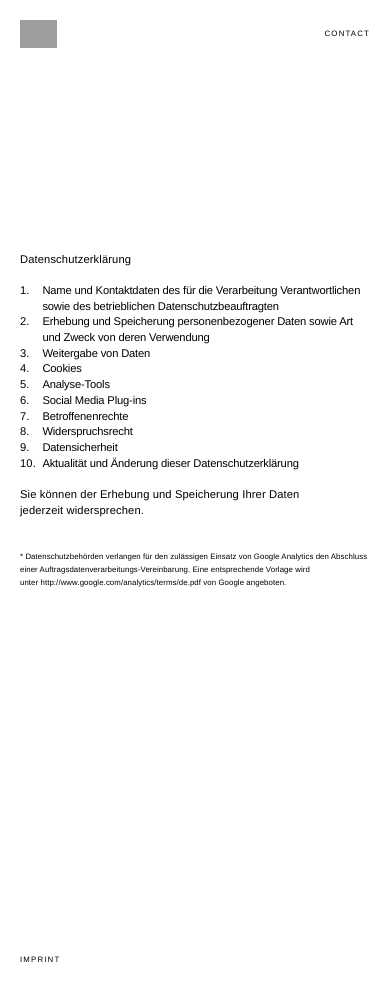
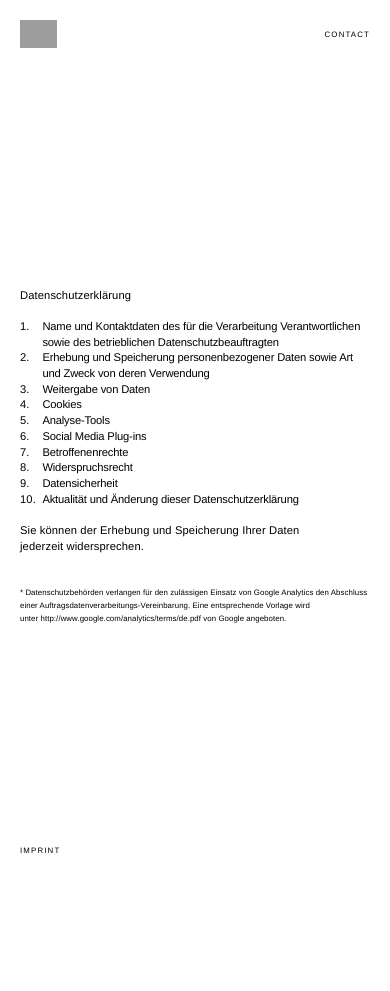
Before and after one commit to bimbambenjamin/react-portfolio, a React (Create React App) app: page /privacy in a window 390 px wide. After the commit the page ends 883 px from the top, so only its background shows below. Built offline with nearby package versions, Linux system fonts and the light colour scheme; no server answers; grey boxes are pictures that could not be loaded; a web font is replaced by a local one.

Commit message:
heroku url fix, layout, hovers

```diff
--- a/public/assets/css/main.css
+++ b/public/assets/css/main.css
@@ -54,12 +54,14 @@ html, body, header, main, footer, #hero, .gallery {
     font-feature-settings: "ss03" on;
 }
 body {
+/*
 	overflow-x:hidden;
+	overflow-y: hidden;
+*/
 	min-width: var( --min-width );
 }
 main {
 	min-height: calc( 100vh - var( --footer-height ) );
-	overflow-x: hidden;
 }
 body,
 button,
@@ -149,8 +151,6 @@ img {
 .current {
     pointer-events: none;
     cursor: default;
-    color: var( --tertiary-color ) !important;
-/*    box-shadow: 0 1px var( --primary-color );*/
 }
 .no-select {
     -webkit-touch-callout: none; /* iOS Safari */
@@ -168,11 +168,14 @@ img {
 
 /* buttons */
 button,
-.social a {
+.social a,
+#contact a,
+#imprint a {
 	padding: var( --button-space ) var( --button-space ) calc( var( --button-space ) * 0.85 );
 	background: var( --background-color );
     color: var( --primary-color );
 	cursor: pointer;
+	line-height: 1em;
 
 	-webkit-transition: all 150ms linear;
        -moz-transition: all 150ms linear;
@@ -192,7 +195,10 @@ button:active {
 	outline: none;
 }
 button:hover,
-.social a:hover {
+.social a:hover,
+#contact a:hover,
+#imprint a:hover,
+#privacy a:hover {
 	background: black;
 	color: white;
 /*	transform: translate( 0, 0 );*/
@@ -224,8 +230,16 @@ button:hover,
 .dropdown-button {
     cursor: pointer;
 }
+.dropdown-button:hover {
+	color: #666;
+}
 .dropdown-button:hover + .dropdown-arrow {
-	display: block;
+	opacity: 1;
+	-webkit-transition: all 150ms linear;
+       -moz-transition: all 150ms linear;
+        -ms-transition: all 150ms linear;
+         -o-transition: all 150ms linear;
+            transition: all 150ms linear;
 }
 
 
@@ -288,9 +302,9 @@ header nav button {
 }
 .header-logo {
     margin: var( --page-frame );
-	min-width: 142px;
-/*	min-width: calc( var( --min-width ) - calc( var( --page-frame )  * 2 ) );*/
-	width: auto;
+	width: calc( var( --logo-height ) * 5.0684 );
+	min-width: calc( var( --logo-height ) * 5.0684 );
+/*	min-width: 142px;*/
     height: var( --logo-height );
 	min-height: var( --logo-height );
     position: absolute;
@@ -417,10 +431,10 @@ header nav button {
 
 
 .freedom-above {
-    margin-top: var( --freedom );
+    padding-top: var( --freedom );
 }
 .freedom-below {
-    margin-bottom: var( --freedom );
+    padding-bottom: var( --freedom );
 }
 .bottom-gap {
     margin-bottom: calc( var( --page-frame ) * 2 );
@@ -495,7 +509,12 @@ header nav button {
 	top: 0;
 	position: absolute;
 	transform: translate( calc( var( --font-size ) * -2.75 ), calc( var( --font-size ) * 0.5 ) );
-	display: none;
+	opacity: 0;
+	-webkit-transition: all 150ms linear;
+       -moz-transition: all 150ms linear;
+        -ms-transition: all 150ms linear;
+         -o-transition: all 150ms linear;
+            transition: all 150ms linear;
 }
 .collapsed > .dropdown-arrow:before {
     transform: rotate( 225deg );
@@ -611,6 +630,9 @@ header nav button {
        -moz-transition: opacity .25s ease-in-out;
             transition: opacity .25s ease-in-out;
     line-height: 1em;
+}
+.one-word-per-line {
+	word-spacing: var( --item-width );
 }
 
 /* showcase */
@@ -737,7 +759,7 @@ header nav button {
     padding: var( --page-frame );
 }
 .social li, #imprint li {
-    display: block !important;
+    display: block;
 }
 
 #contact ul, #imprint ul {
@@ -763,10 +785,6 @@ header nav button {
 	padding: 2px 5px !important;
 	border: none !important
 */
-}
-#imprint ul li a:hover, #privacy li a:hover {
-	color: white;
-	background: var( --primary-color );
 }
 #disclaimer, #privacy {
     text-align: left;
--- a/public/assets/css/media-queries.css
+++ b/public/assets/css/media-queries.css
@@ -27,7 +27,7 @@
 
 /* iphone se */
 @media screen
-and ( max-width: 319px ) {
+and ( max-width: 834px ) {
     :root {
         --item-width: calc( 320px - calc( var( --page-frame ) * 2 ) );
     }
--- a/src/partials/Footer.js
+++ b/src/partials/Footer.js
@@ -35,7 +35,7 @@ function FooterNav( props ) {
 
 					<NavLink
 						to = "/imprint"
-						activeClassName = "vanish no-select"
+						activeClassName = "vanish no-select current"
 						isActive = { CheckActive }
 					>
 						<button
@@ -54,7 +54,7 @@ function FooterNav( props ) {
 				<li>
 					<NavLink
 						to = "/privacy"
-						activeClassName = "vanish no-select"
+						activeClassName = "vanish no-select current"
 						isActive = { CheckActive }
 					>
 						<button
--- a/src/partials/Gallery.js
+++ b/src/partials/Gallery.js
@@ -9,7 +9,7 @@ function Teaser( props )  {
 
 			<div className = "item citizen">
 
-				<div className = "teaser" onClick = { props.onClick }>
+				<div className = "teaser one-word-per-line" onClick = { props.onClick }>
 
 					<NavLink to = { `/showcase/${ props.folder }` }>
 						<img
--- a/src/partials/Header.js
+++ b/src/partials/Header.js
@@ -60,7 +60,7 @@ function HeaderNav( props ) {
 
 			<NavLink
 				to = "/contact"
-				activeClassName = "vanish no-select"
+				activeClassName = "vanish no-select current"
 				isActive = { CheckActive }
 			>
 				<button
--- a/src/partials/Imprint.js
+++ b/src/partials/Imprint.js
@@ -68,12 +68,12 @@ class Imprint extends React.Component {
 
 		return (
 
-			<section className = "grid header-space">
+			<div className = "grid header-space">
 
 				<ImprintContent />
 				<DisclaimerContent />
 
-			</section>
+			</div>
 
 		)
 
--- a/src/partials/Privacy.js
+++ b/src/partials/Privacy.js
@@ -502,11 +502,11 @@ class Privacy extends React.Component {
 
 		return (
 
-            <section className = "grid">
+            <div className = "grid header-space">
 
 				<PrivacyContent />
 
-            </section>
+            </div>
 
 		)
 
```
Also changed, not shown: public/static.json (added, +7 -0 lines).
